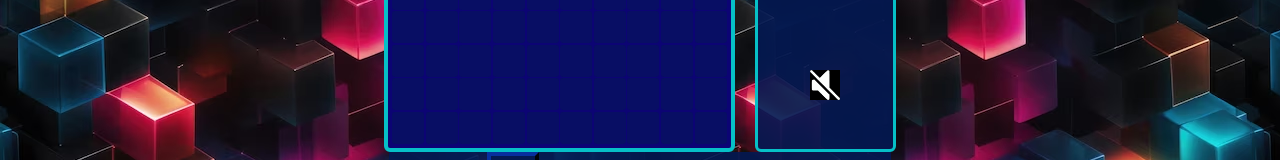
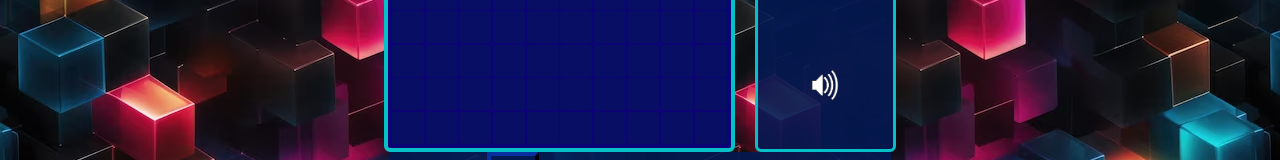
Before and after one commit to vlaskiri/vlaskiri-tetris-game, a plain HTML site: page index.html in a window 1280 px wide. Shown: the part 528-688 px from the top of the page. Drawn offline with Linux system fonts and the light colour scheme; a web font is replaced by a local one.

Commit message:
fixed image sound

```diff
--- a/index.html
+++ b/index.html
@@ -43,7 +43,7 @@
 						<button id="toggleSoundButton">
 							<img
 								id="soundImage"
-								src="./assets/muteIcon.png"
+								src="./assets/unmuteIcon.png"
 								alt="sound image"
 							/>
 						</button>
```
